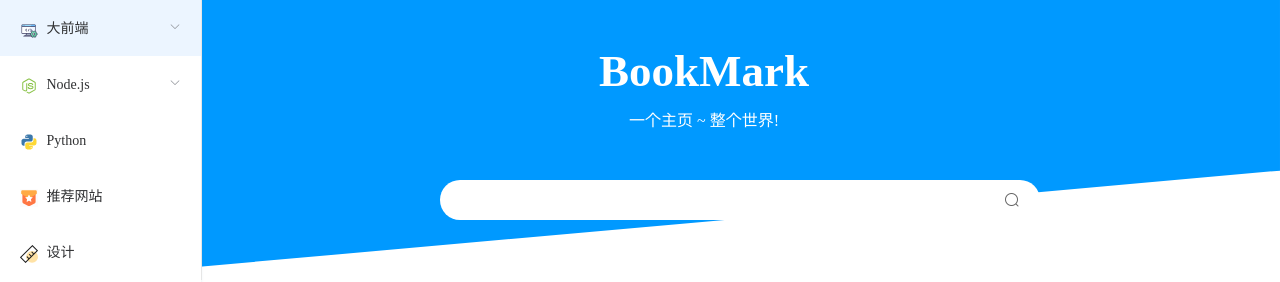
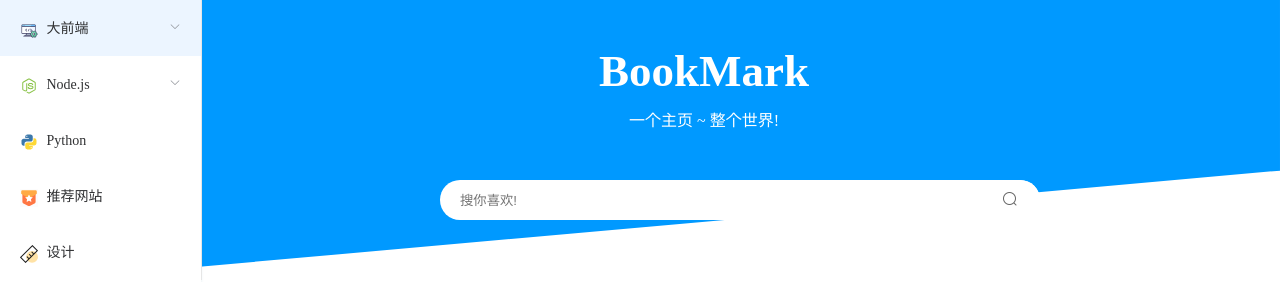
Before and after one commit to LiuYuYang01/BookMark, a Vue app: page /#/home in a window 1280 px wide. Shown: the top 282 px of the page. Built offline with nearby package versions, Linux system fonts and the light colour scheme.

Commit message:
完成了搜索功能

```diff
--- a/src/components/Search.vue
+++ b/src/components/Search.vue
@@ -1,12 +1,25 @@
 <template>
   <div class="search">
-    <input type="text" />
-    <i class="el-icon-search" :style="{ color: '#666' }"></i>
+    <input type="text" placeholder="搜你喜欢!" v-model="value"/>
+    <span @click="btn"><i class="el-icon-search" :style="{ color: '#666' }"></i></span>
   </div>
 </template>
 
 <script>
-export default {};
+export default {
+    data(){
+        return {
+            value:""
+        }
+    },
+    methods:{
+        btn(){
+            // location = `https://www.baidu.com/s?wd=${this.value}&cl=3`
+            location.href = `https://www.baidu.com/s?wd=${this.value}&cl=3`
+            window.open(`https://www.baidu.com/s?wd=${this.value}&cl=3`)
+        }
+    }
+};
 </script>
 
 <style lang="less" scoped>
@@ -30,11 +43,24 @@ export default {};
     outline: none;
   }
 
-  i {
+  span {
     position: absolute;
     top: 50%;
-    right: 20px;
+    right: 0px;
     transform: translateY(-50%);
+    width: 60px;
+    height: 40px;
+    line-height: 40px;
+    border-top-right-radius: 20px;
+    border-bottom-right-radius: 20px;
+    background-color: #fff;
+    text-align: center;
+    transition: all 0.3s;
+    cursor: pointer;
+
+    &:hover{
+        background-color: #e7f3ff;
+    }
   }
 }
 </style>
```
